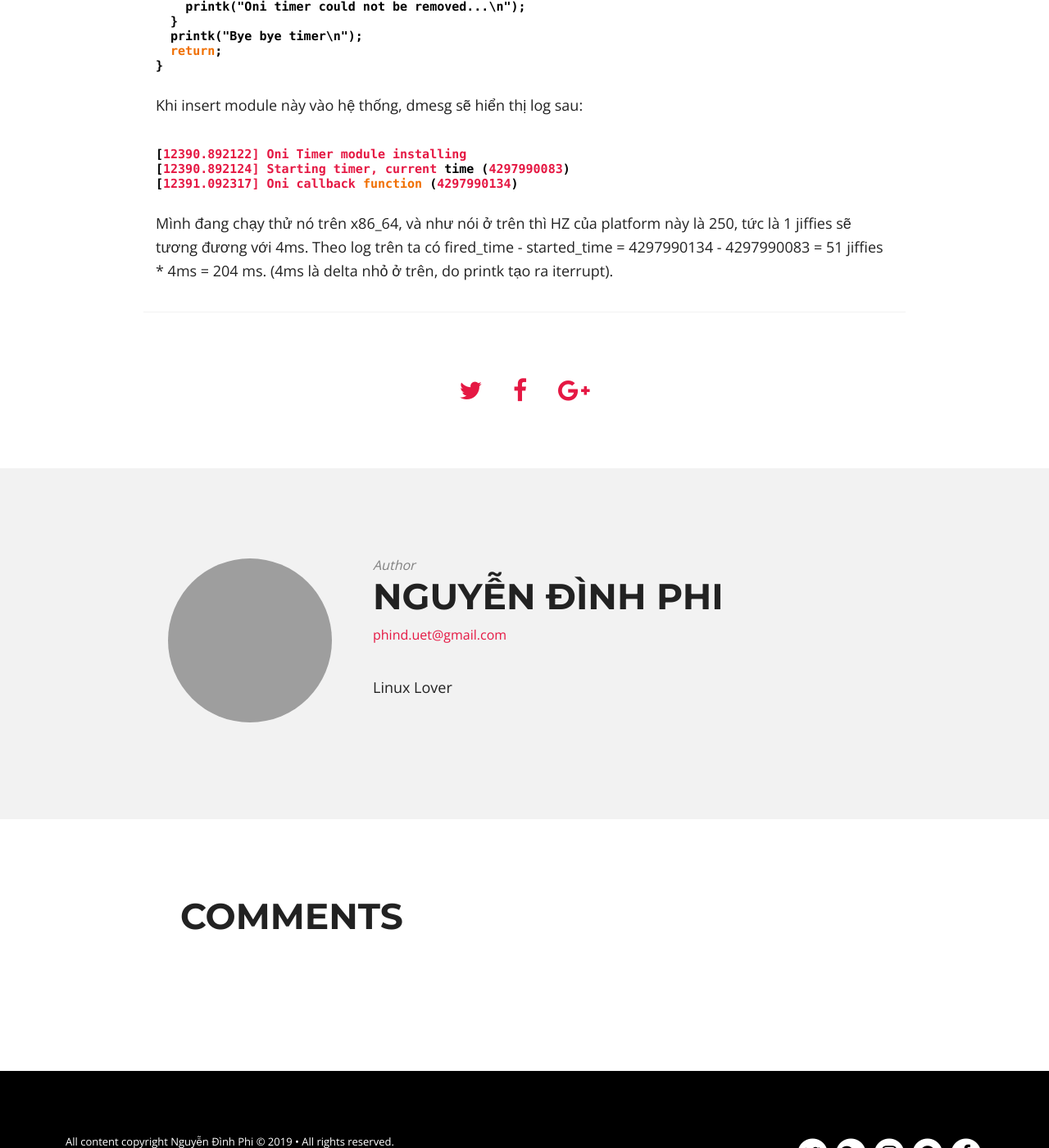
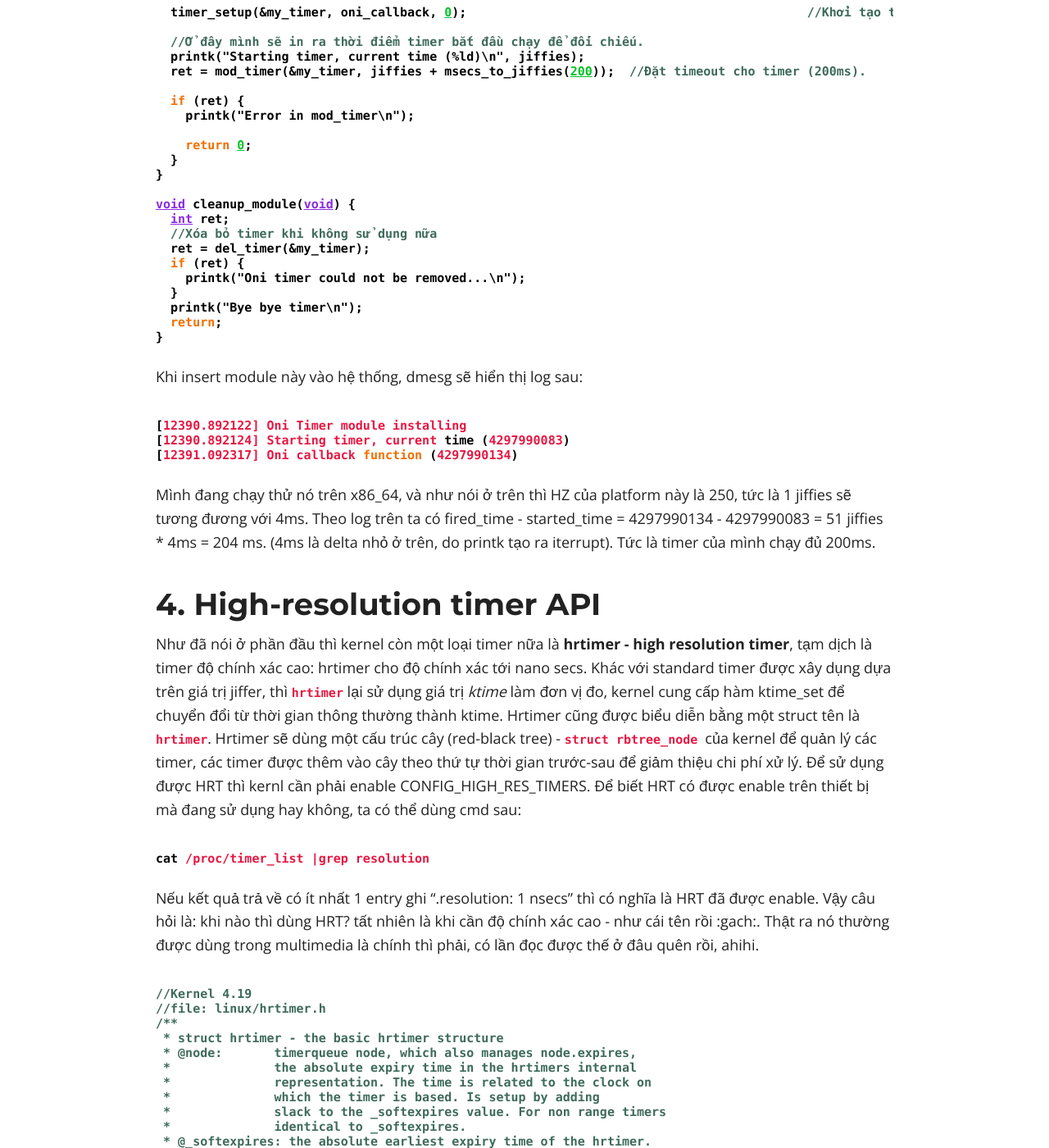
Before and after one commit to ita93/ita93.github.io, a Jekyll site: the page built from _posts/2018-02-06-Linux-Time.md, in a window 1280 px wide and 1400 px high, scrolled down 2328 px. Shown: the whole window at 82% size. Built offline with Jekyll 4.4.1, drawn with Linux system fonts in a browser that asks for light colours; nearby versions of some CDN libraries; comment, search, counter and statistics services are not loaded; some of the changed text lies outside the part shown.

Commit message:
High resolution timer concept

```diff
--- a/_posts/2018-02-06-Linux-Time.md
+++ b/_posts/2018-02-06-Linux-Time.md
@@ -12,6 +12,24 @@ Trong Linux kernel, thời gian được đo bằng một biến golbal tên là
 ## 2. Linux Standard timer.
 Có nhiều mục đích cần đến <code> jiffies</code>, tuy nhiên phổ biến nhất có lẽ là dùng để tính timeout cho timer.
 Trong Linux có 2 bộ timer là: Standard timer, hay còn gọi là timer wheel và một bộ timer có độ chính xác cao (đến nanosecond) gọi là high resolution timers (hrtimer). Mặc dụ timer wheel ít chính xác hơn so với hrtimer tuy nhiên nó là giải pháp hiệu quả trong trường hợp timer có thể bị hủy bỏ trước khi nó kịp timeout (thường dùng để kiểm tra timeout của peer trong networking).
+
+{% highlight c %}
+
+struct timer_list {
+	/*
+	 * All fields that change during normal runtime grouped to the
+	 * same cacheline
+	 */
+	struct hlist_node	entry;
+	unsigned long		expires;
+	void			(*function)(struct timer_list *);
+	u32			flags;
+
+#ifdef CONFIG_LOCKDEP
+	struct lockdep_map	lockdep_map;
+#endif
+};
+{% endhighlight %}
 
 Standard Timer cung cấp các hàm để tạo, hủy bỏ và quản lý timer:
 Trong Linux kernel, mỗi Timer là một biến với kiểu <code>struct timer_list</code>, cấu trúc này có chứa một callback function được gọi khi timer hết hạn, cấu trúc này và các hàm liên quan được khai báo trong <code>linux/timer.h</code>. Dĩ nhiên là để sử dụng Timer chúng ta cần khởi tạo nó, bằng cách sử dụng <code>init_timer</code> hoặc <code>setup_timer</code>.
@@ -56,7 +77,7 @@ int init_module(void) {
 
   //Ở đây mình sẽ in ra thời điểm timer bắt đầu chạy để đối chiếu.
   printk("Starting timer, current time (%ld)\n", jiffies);
-  ret = mod_timer(&my_timer, jiffies + msecs_to_jiffies(200));	//Đặt timeout cho timer.
+  ret = mod_timer(&my_timer, jiffies + msecs_to_jiffies(200));	//Đặt timeout cho timer (200ms).
 
   if (ret) {
     printk("Error in mod_timer\n");
@@ -86,4 +107,65 @@ Khi insert module này vào hệ thống, dmesg sẽ hiển thị log sau:
 {% endhighlight %}
 
 Mình đang chạy thử nó trên x86_64, và như nói ở trên thì HZ của platform này là 250, tức là 1 jiffies sẽ tương đương với 4ms.
-Theo log trên ta có fired_time - started_time = 4297990134 - 4297990083 = 51 jiffies * 4ms = 204 ms. (4ms là delta nhỏ ở trên, do printk tạo ra iterrupt).
+Theo log trên ta có fired_time - started_time = 4297990134 - 4297990083 = 51 jiffies * 4ms = 204 ms. (4ms là delta nhỏ ở trên, do printk tạo ra iterrupt). Tức là timer của mình chạy đủ 200ms.
+
+## 4. High-resolution timer API
+Như đã nói ở phần đầu thì kernel còn một loại timer nữa là <b>hrtimer - high resolution timer</b>, tạm dịch là timer độ chính xác cao: hrtimer cho độ chính xác tới nano secs. Khác với standard timer được xây dụng dựa trên giá trị jiffer, thì <code>hrtimer</code> lại sử dụng giá trị <i>ktime</i> làm đơn vị đo, kernel cung cấp hàm ktime_set để chuyển đổi từ thời gian thông thường thành ktime. Hrtimer cũng được biểu diễn bằng một struct tên là <code>hrtimer</code>.
+Hrtimer sẽ dùng một cấu trúc cây (red-black tree) - <code>struct rbtree_node </code> của kernel để quản lý các timer, các timer được thêm vào cây theo thứ tự thời gian trước-sau để giảm thiệu chi phí xử lý.
+Để sử dụng được HRT thì kernl cần phải enable CONFIG_HIGH_RES_TIMERS. Để biết HRT có được enable trên thiết bị mà đang sử dụng hay không, ta có thể dùng cmd sau:
+{% highlight shell %}
+cat /proc/timer_list |grep resolution
+{% endhighlight %}
+
+Nếu kết quả trả về có ít nhất 1 entry ghi ".resolution: 1 nsecs" thì có nghĩa là HRT đã được enable. Vậy câu hỏi là: khi nào thì dùng HRT? tất nhiên là khi cần độ chính xác cao - như cái tên rồi :gach:. Thật ra nó thường được dùng trong multimedia là chính thì phải, có lần đọc được thế ở đâu quên rồi, ahihi.
+
+{% highlight c %}
+//Kernel 4.19
+//file: linux/hrtimer.h
+/**
+ * struct hrtimer - the basic hrtimer structure
+ * @node:	timerqueue node, which also manages node.expires,
+ *		the absolute expiry time in the hrtimers internal
+ *		representation. The time is related to the clock on
+ *		which the timer is based. Is setup by adding
+ *		slack to the _softexpires value. For non range timers
+ *		identical to _softexpires.
+ * @_softexpires: the absolute earliest expiry time of the hrtimer.
+ *		The time which was given as expiry time when the timer
+ *		was armed.
+ * @function:	timer expiry callback function
+ * @base:	pointer to the timer base (per cpu and per clock)
+ * @state:	state information (See bit values above)
+ * @is_rel:	Set if the timer was armed relative
+ *
+ * The hrtimer structure must be initialized by hrtimer_init()
+ */
+struct hrtimer {
+	struct timerqueue_node		node;
+	ktime_t				_softexpires;
+	enum hrtimer_restart		(*function)(struct hrtimer *);
+	struct hrtimer_clock_base	*base;
+	u8				state;
+	u8				is_rel;
+};
+{% endhighlight %}
+
+Một HRT được khởi tạo thông qua hàm <code>hrtimer_init</code>, hàm này nhận 3 tham số: timer struct, clock được sử dụng và timer mode. Clock được định nghĩa trong file <i>timer.h</i>, đại diện cho các loại clock mà hệ thống hỗ trợ (ví dụ như CLOCK_MONOTONIC hay CLOCK_REALTIME), còn timer mode có hai dạng là thời gian tương đối (HRTIMER_MODE_RLL) và thời gian tuyệt đối (HRTIMER_MODE_ABS).
+
+{% highlight c%}
+void hrtimer_init( struct hrtimer *time, clockid_t which_clock,
+            enum hrtimer_mode mode );
+int hrtimer_start(struct hrtimer *timer, ktime_t time, const
+            enum hrtimer_mode mode);
+{% endhighlight %}
+
+Một khi đã khởi tạo timer, thì ta có thể bắt đầu nó bằng cách gọi hàm <code>hrtimer_start</code>, trong hàm này sẽ có thời gian timeout được truyền vào. Và tương tự như standard timer thì HRT cũng cung cấp khả năng hủy bọ timer bằng các hàm <code>hrtimer_cancel</code> hoặc <code>hrtimer_try_to_cancal</code>. Điểm khách nhau giữa hai hàm cancel này là nếu như chúng được gọi khi timer đã gọi hàm callback, thì hàm đầu tiên sẽ đợi hàm callback hoàn thành rồi, còn hàm thứ hai sẽ kệ nó và báo lỗi là không cancel được.
+Ngoài ra ta cũng có thể kiểm tra xem timer đã gọi hàm callback của nó chưa bằng cách sử dụng <code>hrtimer_callback_running</code> function. Hai hàm khác cũng có thể được dùng để kiểm tra trạng thái timer là : <code>hrtimer_get_remaining</code> và <code>hrtimer_cb_get_time</code>, một hàm dùng để kiểm tra thời gian còn lại của timer, một hàm dùng để kiểm tra thời gian đã chạy của timer.
+
+Kernel cũng cung cấp hai hàm <code>hrtimer_forward</code> và <code>hrtimer_forward_now</code> để thay đổi thời gian timeout của timer sau khi nó đã start.
+{% highlight c %}
+u64 hrtimer_forward (struct hrtimer * timer, ktime_t now, ktime_t interval);
+u64 hrtimer_forward_now(struct hrtimer *timer, ktime_t interval);
+{% endhighlight %}
+
+## 5. HRT example.
```
Also changed, not shown: other parts of _posts/2018-02-06-Linux-Time.md (+6 -3 lines).
